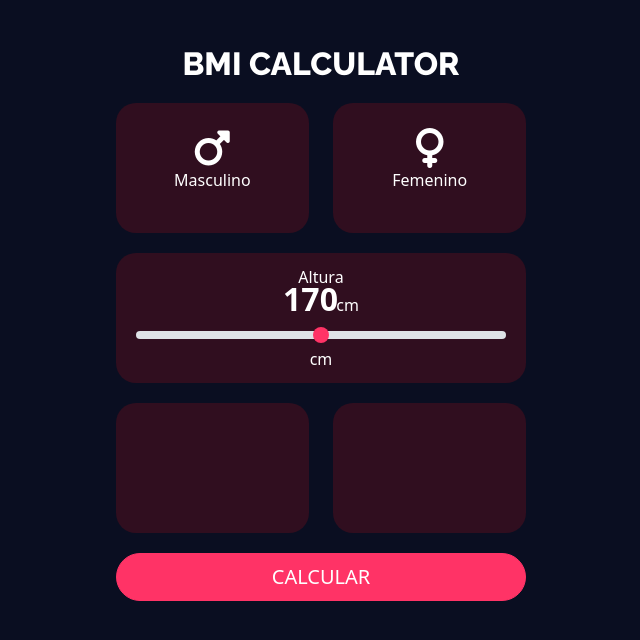
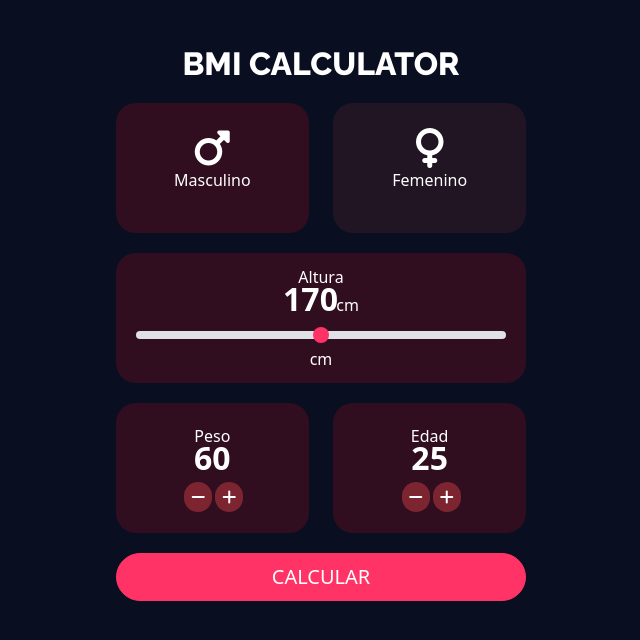
Before and after one commit to jcvillacob/bmiCalculator, an Angular app: page / in a window 1280 px wide. Shown: the top 640 px of the page, without its empty margins (319-959 px from the left). Built offline with nearby package versions, Linux system fonts and the light colour scheme.

Commit message:
Maquetación Inicio Lista

```diff
--- a/src/app/app-routing.module.ts
+++ b/src/app/app-routing.module.ts
@@ -1,10 +1,16 @@
 import { NgModule } from '@angular/core';
 import { RouterModule, Routes } from '@angular/router';
+import { InicioComponent } from './components/inicio/inicio.component';
+import { ResultadoComponent } from './components/resultado/resultado.component';
 
-const routes: Routes = [];
+const routes: Routes = [
+  { path: '', component: InicioComponent },
+  { path: 'resultado', component: ResultadoComponent },
+  { path: '**', redirectTo: '' },
+];
 
 @NgModule({
   imports: [RouterModule.forRoot(routes)],
-  exports: [RouterModule]
+  exports: [RouterModule],
 })
-export class AppRoutingModule { }
+export class AppRoutingModule {}
--- a/src/app/app.component.html
+++ b/src/app/app.component.html
@@ -1 +1 @@
-<app-inicio></app-inicio>
+<router-outlet></router-outlet>
--- a/src/app/components/inicio/inicio.component.css
+++ b/src/app/components/inicio/inicio.component.css
@@ -26,10 +26,22 @@
 }
 
 .form-range {
-    padding: 0 20px;
+  padding: 0 20px;
 }
 
-input[type=range]::-webkit-slider-thumb {
-    background-color: #FF3366;
-    border-color: #FF3366;
+input[type='range']::-webkit-slider-thumb {
+  background-color: #ff3366;
+  border-color: #ff3366;
 }
+
+.sumaResta {
+  cursor: pointer;
+  background-color: #ff4c4f5e;
+  padding: 7px;
+  border-radius: 15px;
+  margin-left: 3px;
+}
+
+.sexoDesactivo {
+    background-color: #7D2F2F33;
+}
--- a/src/app/components/inicio/inicio.component.html
+++ b/src/app/components/inicio/inicio.component.html
@@ -3,16 +3,16 @@
     <h2 class="titulo">BMI CALCULATOR</h2>
     <div class="row">
       <div class="col-lg-6">
-                <div class="fondoItem">
-                    <div class="contenedor">
+        <div class="fondoItem" [ngClass]="{'sexoDesactivo' : sexo === 'Femenino'}">
+          <div class="contenedor" style="cursor: pointer;" (click)="masculino()">
             <i class="fa-solid fa-mars sexo"></i>
             <p>Masculino</p>
           </div>
         </div>
       </div>
       <div class="col-lg-6">
-                <div class="fondoItem">
-                    <div class="contenedor">
+        <div class="fondoItem sexoDesactivo" [ngClass]="{'sexoDesactivo' : sexo === 'Masculino'}">
+          <div class="contenedor" style="cursor: pointer;" (click)="femenino()">
             <i class="fa-solid fa-venus sexo"></i>
             <p>Femenino</p>
           </div>
@@ -24,8 +24,18 @@
         <div class="fondoItem">
           <div class="contenedor">
             <p>Altura</p>
-                        <div class="estiloNumero">170 <span class="cm">cm</span></div>
-                        <input type="range" class="form-range" id="customRange1">
+            <div class="estiloNumero">
+              {{ altura }} <span class="cm">cm</span>
+            </div>
+            <input
+              type="range"
+              [value]="altura"
+              (input)="cambiarAltura($event)"
+              min="120"
+              max="220"
+              class="form-range"
+              id="customRange1"
+            />
             <span>cm</span>
           </div>
         </div>
@@ -34,18 +44,48 @@
     <div class="row">
       <div class="col-lg-6">
         <div class="fondoItem">
-
+          <div class="contenedor">
+            <p>Peso</p>
+            <div class="estiloNumero">
+              {{ peso }}
+            </div>
+            <div>
+              <i
+                class="fa-solid fa-minus sumaResta"
+                (click)="peso = peso - 1"
+              ></i>
+              <i
+                class="fa-solid fa-plus sumaResta"
+                (click)="peso = peso + 1"
+              ></i>
+            </div>
+          </div>
         </div>
       </div>
       <div class="col-lg-6">
         <div class="fondoItem">
-
+          <div class="contenedor">
+            <p>Edad</p>
+            <div class="estiloNumero">
+              {{ edad }}
+            </div>
+            <div>
+              <i
+                class="fa-solid fa-minus sumaResta"
+                (click)="edad = edad - 1"
+              ></i>
+              <i
+                class="fa-solid fa-plus sumaResta"
+                (click)="edad = edad + 1"
+              ></i>
+            </div>
+          </div>
         </div>
       </div>
     </div>
     <div class="row">
       <div class="col-lg-12">
-                <div class="btn btn-primary btn-lg btn-block btn-color">CALCULAR</div>
+        <div (click)="calcularBMI()" class="btn btn-primary btn-lg btn-block btn-color">CALCULAR</div>
       </div>
     </div>
   </div>
--- a/src/app/components/inicio/inicio.component.ts
+++ b/src/app/components/inicio/inicio.component.ts
@@ -1,15 +1,35 @@
 import { Component, OnInit } from '@angular/core';
+import { Router } from '@angular/router';
 
 @Component({
   selector: 'app-inicio',
   templateUrl: './inicio.component.html',
-  styleUrls: ['./inicio.component.css']
+  styleUrls: ['./inicio.component.css'],
 })
 export class InicioComponent implements OnInit {
+  edad = 25;
+  peso = 60;
+  altura = 170;
+  sexo = 'Masculino';
 
-  constructor() { }
+  constructor(private router: Router) {}
 
-  ngOnInit(): void {
+  ngOnInit(): void {}
+
+  cambiarAltura(event: any) {
+    this.altura = event.target.value;
+  }
+
+  masculino() {
+    this.sexo = 'Masculino';
+  }
+
+  femenino() {
+    this.sexo = 'Femenino';
+  }
+
+  calcularBMI(){
+    this.router.navigate(['/resultado'])
   }
 
 }
```
Lines whose indentation alone changed are shown as unchanged.
